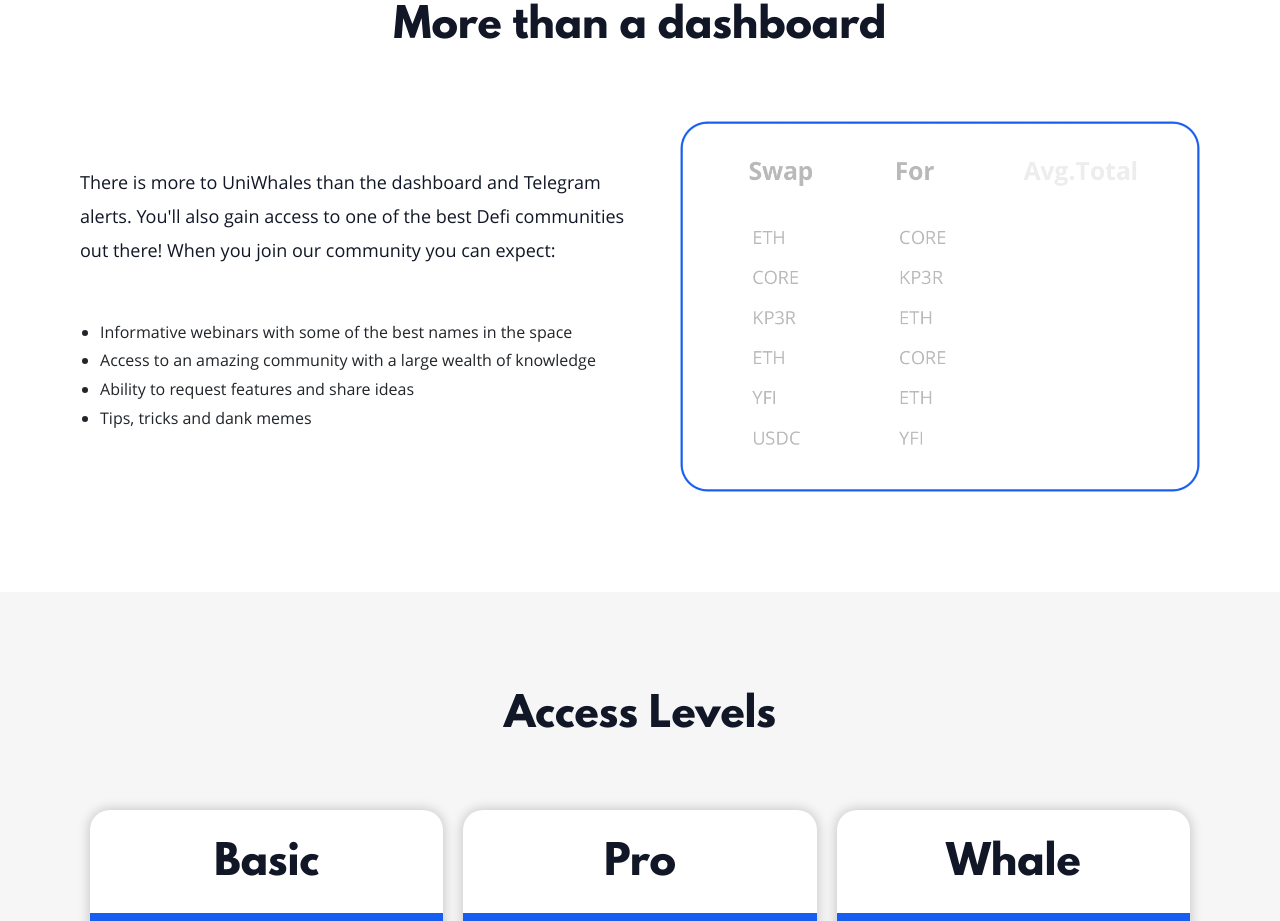
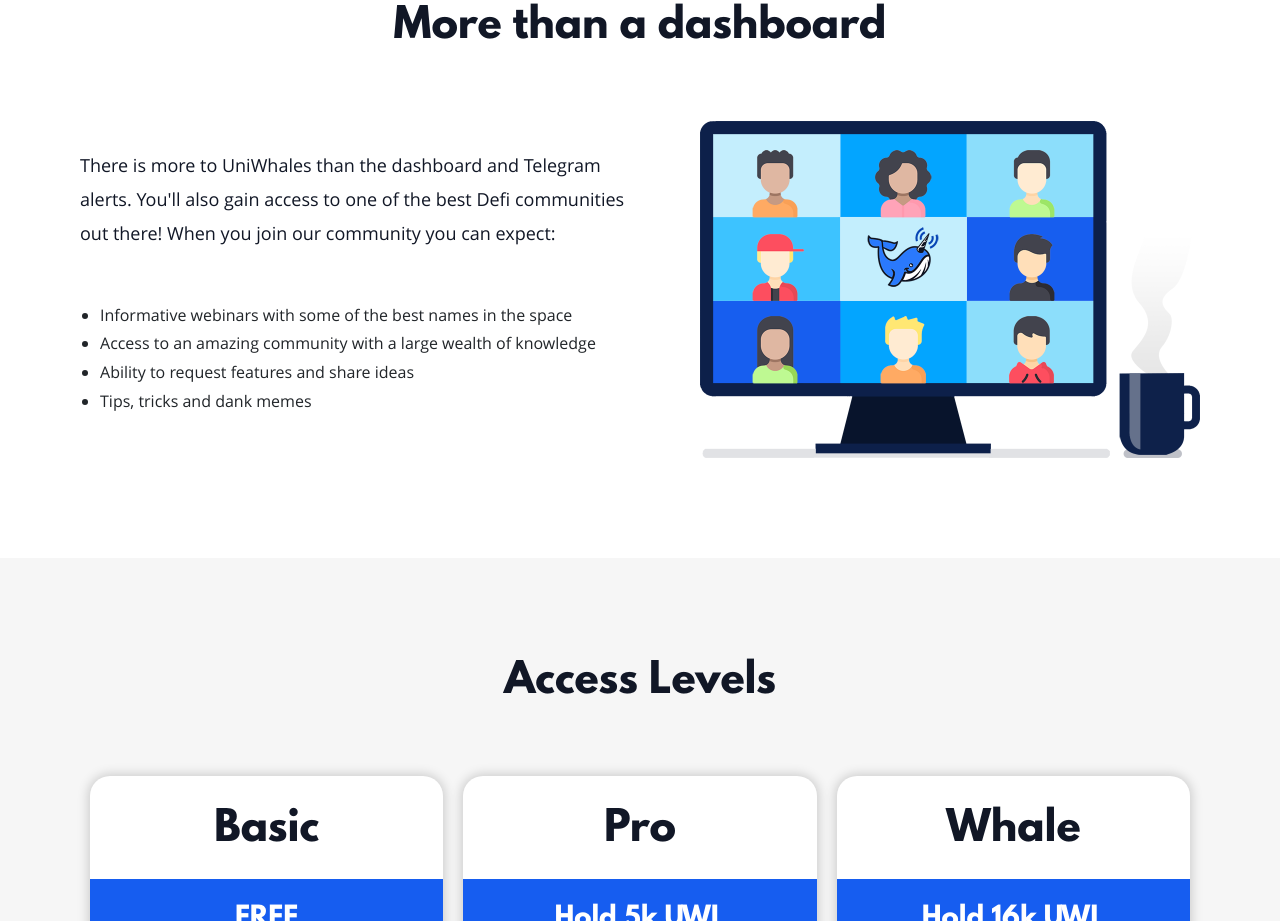
Before and after one commit to dd0sxx/uniwhales-landing, a React (Create React App) app: page / in a window 1280 px wide. Shown: the part 2100-3021 px from the top of the page. Built offline with nearby package versions, Linux system fonts and the light colour scheme; no server answers.

Commit message:
add community image

```diff
--- a/src/components/Body/Community/Community.js
+++ b/src/components/Body/Community/Community.js
@@ -3,7 +3,7 @@
 import * as palette from '../../../palette.js';
 import Container from '../../Container/Container.js';
 import { H2, Paragraph } from '../../Typography/Typography.js';
-import Dashboard from '../../../assets/images/dashboard-image.png'
+import Dashboard from '../../../assets/images/community.png'
 
 const HeroWrapper = styled.div`
   background: ${palette.white};
@@ -46,7 +46,7 @@
 
 const ImageSection = styled.div`
   width: 50%;
-  padding-left: 40px;
+  padding-left: 60px;
   ${palette.md} {
     width: 100%;
     padding-left: 0px;
```
Also changed, not shown: src/assets/images/community.png (added).
